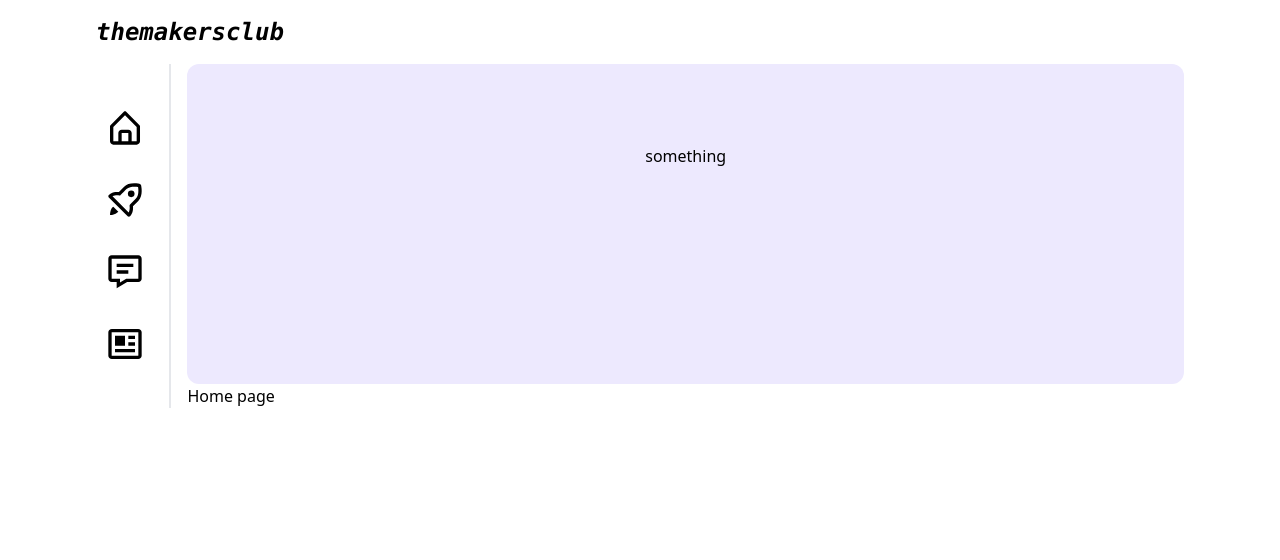
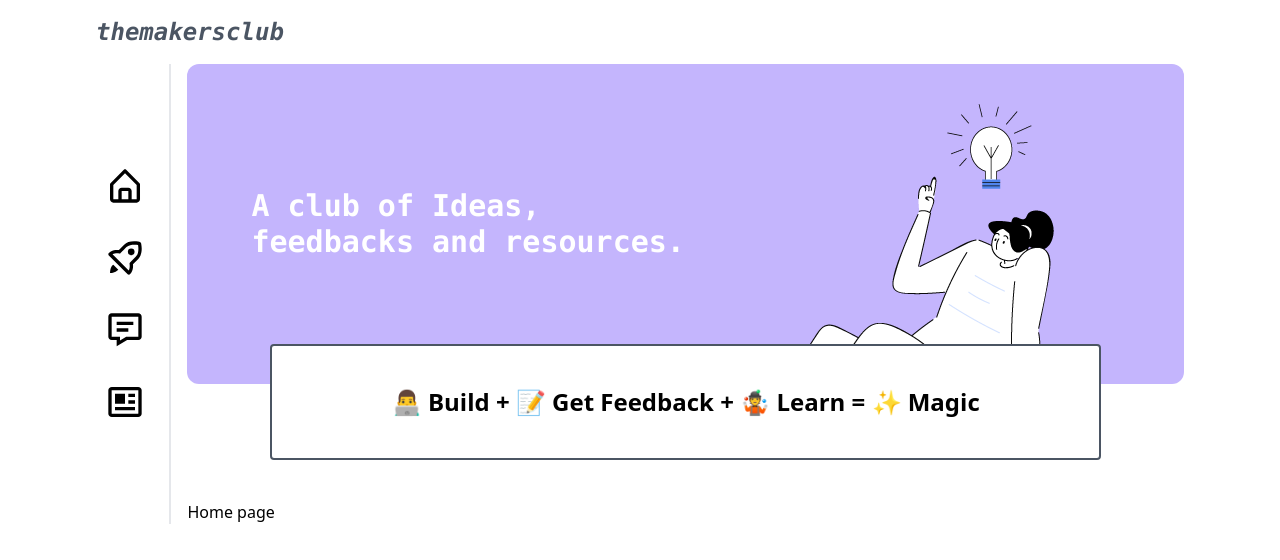
Before and after one commit to rutikwankhade/themakersclub, a React (Create React App) app: page / in a window 1280 px wide. Shown: the top 560 px of the page. Built offline with nearby package versions, Linux system fonts and the light colour scheme.

Commit message:
style: improve header UI and add content

```diff
--- a/src/components/Header.js
+++ b/src/components/Header.js
@@ -1,8 +1,14 @@
 import React from 'react';
+import ideaImg from '../assets/images/idea.png'
 const Header = () => {
     return (
-        <div className="bg-purple-100 w-full h-80 rounded-xl text-center  ">
-            <h1 className="m-auto py-20">something</h1>
+        <div className="bg-purple-300 w-full h-80 rounded-xl text-center flex flex-row justify-center items-center">
+            <div className="text-white font-mono  ml-16 text-left">
+                            <h1 className="text-3xl font-semibold">A club of Ideas, feedbacks and resources.</h1>
+
+            </div>
+
+            <img src={ideaImg} alt="cover" className="mr-2 ml-auto"/>
 
         </div>
      );
--- a/src/components/Navbar.js
+++ b/src/components/Navbar.js
@@ -2,7 +2,7 @@ import React from 'react';
 const Navbar = () => {
     return (
         <div className="bg-white  p-4">
-            <h1 className=" text-2xl italic font-mono font-bold "> themakersclub</h1>
+            <h1 className=" text-gray-600 text-2xl italic font-mono font-bold "> themakersclub</h1>
         </div>
      );
 }
--- a/src/pages/Home.js
+++ b/src/pages/Home.js
@@ -6,6 +6,9 @@ import Header from '../components/Header'
         <div>
 
             <Header />
+            <div className="bg-white border-2 border-gray-600 rounded w-10/12 p-10 transform -translate-y-10 mx-auto">
+                <p className="text-2xl text-center font-semibold">👨‍💻 Build + 📝 Get Feedback +  🤹 Learn =  ✨ Magic     </p>
+            </div>
             <h1>Home page</h1>
         </div>
     );
```
Also changed, not shown: src/assets/images/idea.png (added). Lines whose indentation alone changed are shown as unchanged.
